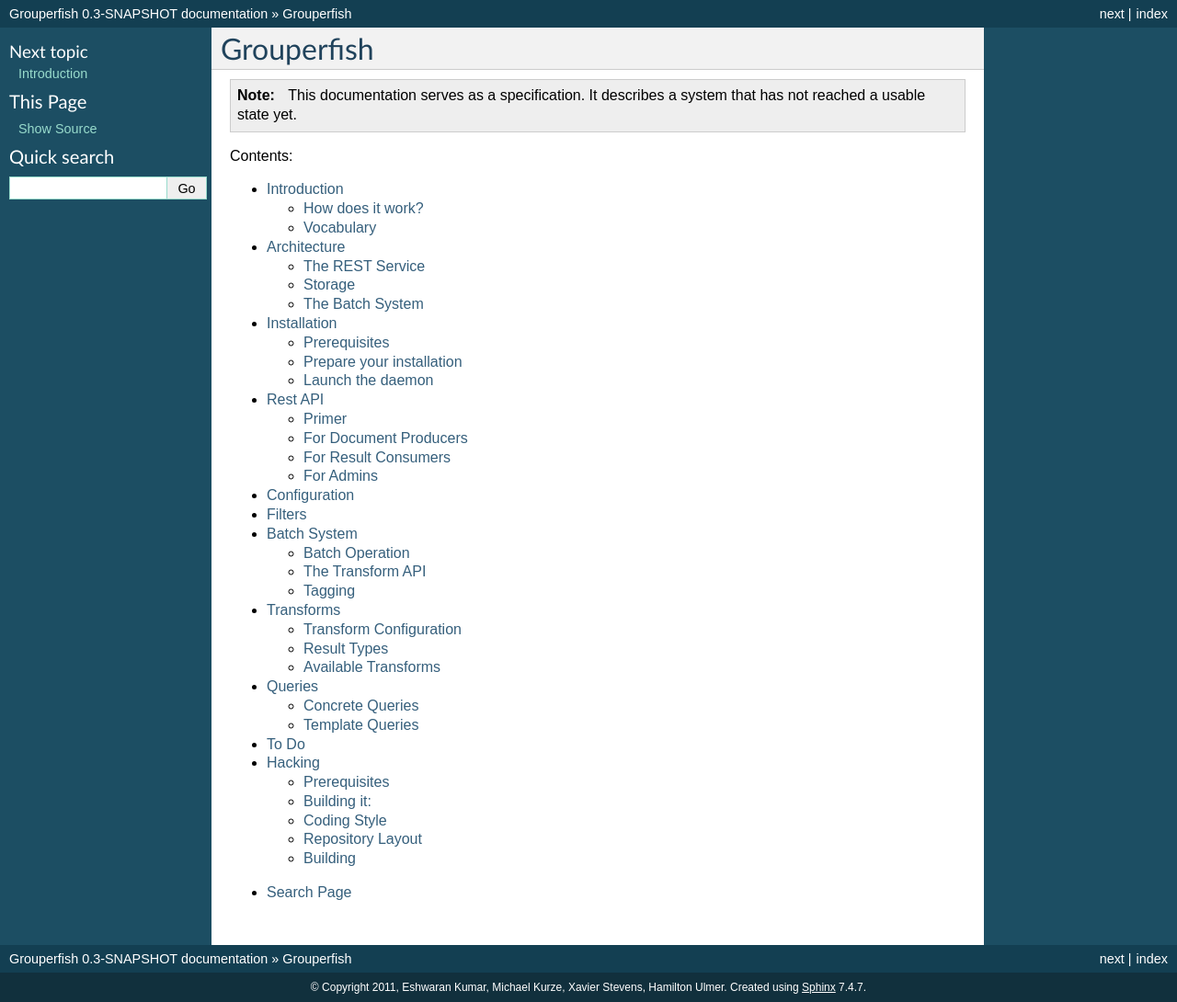
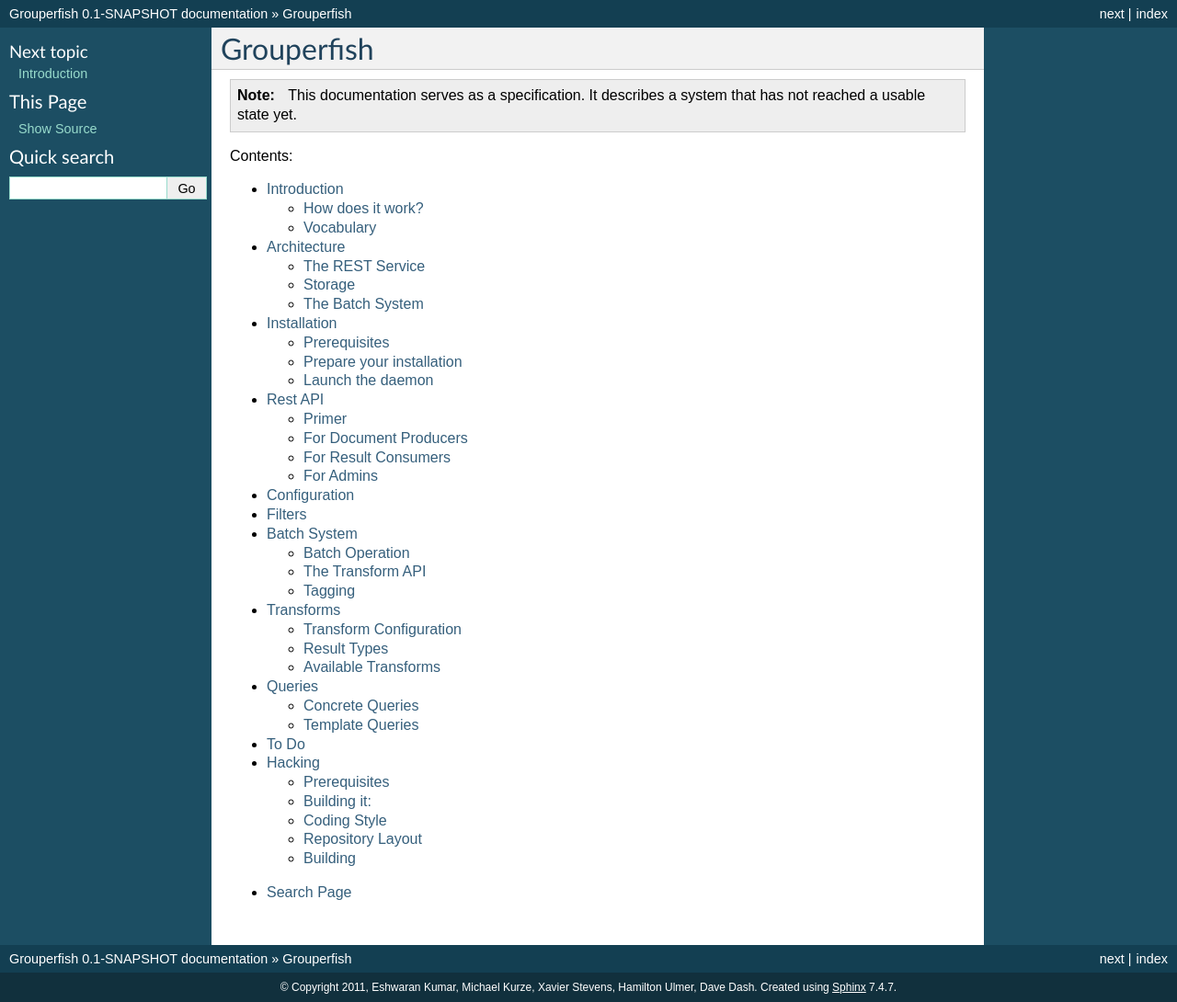
Before and after one commit to mozilla-metrics/grouperfish, a Sphinx documentation site: the page built from docs/index.rst, in a window 1280 px wide. Shown: the whole page at 92% size. Built offline with Sphinx 7.4.7, drawn with Linux system fonts in a browser that asks for light colours; formulas are drawn with MathJax 3.

Commit message:
Synced docs to development (attribution, version).

```diff
--- a/docs/conf.py
+++ b/docs/conf.py
@@ -41,16 +41,16 @@
 
 # General information about the project.
 project = u'Grouperfish'
-copyright = u'2011, Eshwaran Kumar, Michael Kurze, Xavier Stevens, Hamilton Ulmer'
+copyright = u'2011, Eshwaran Kumar, Michael Kurze, Xavier Stevens, Hamilton Ulmer, Dave Dash'
 
 # The version info for the project you're documenting, acts as replacement for
 # |version| and |release|, also used in various other places throughout the
 # built documents.
 #
 # The short X.Y version.
-version = '0.3'
+version = '0.1'
 # The full version, including alpha/beta/rc tags.
-release = '0.3-SNAPSHOT'
+release = '0.1-SNAPSHOT'
 
 # The language for content autogenerated by Sphinx. Refer to documentation
 # for a list of supported languages.
```
